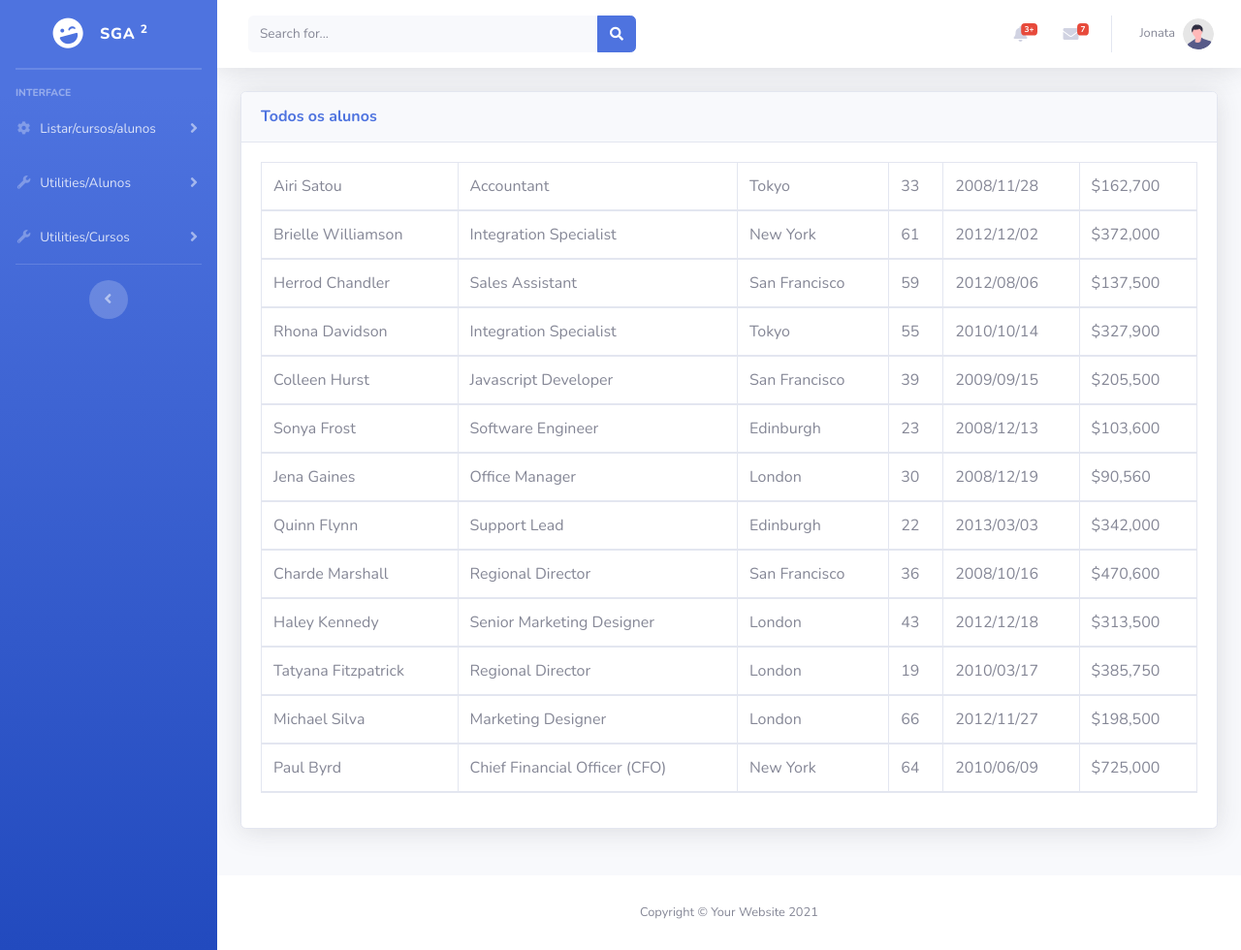
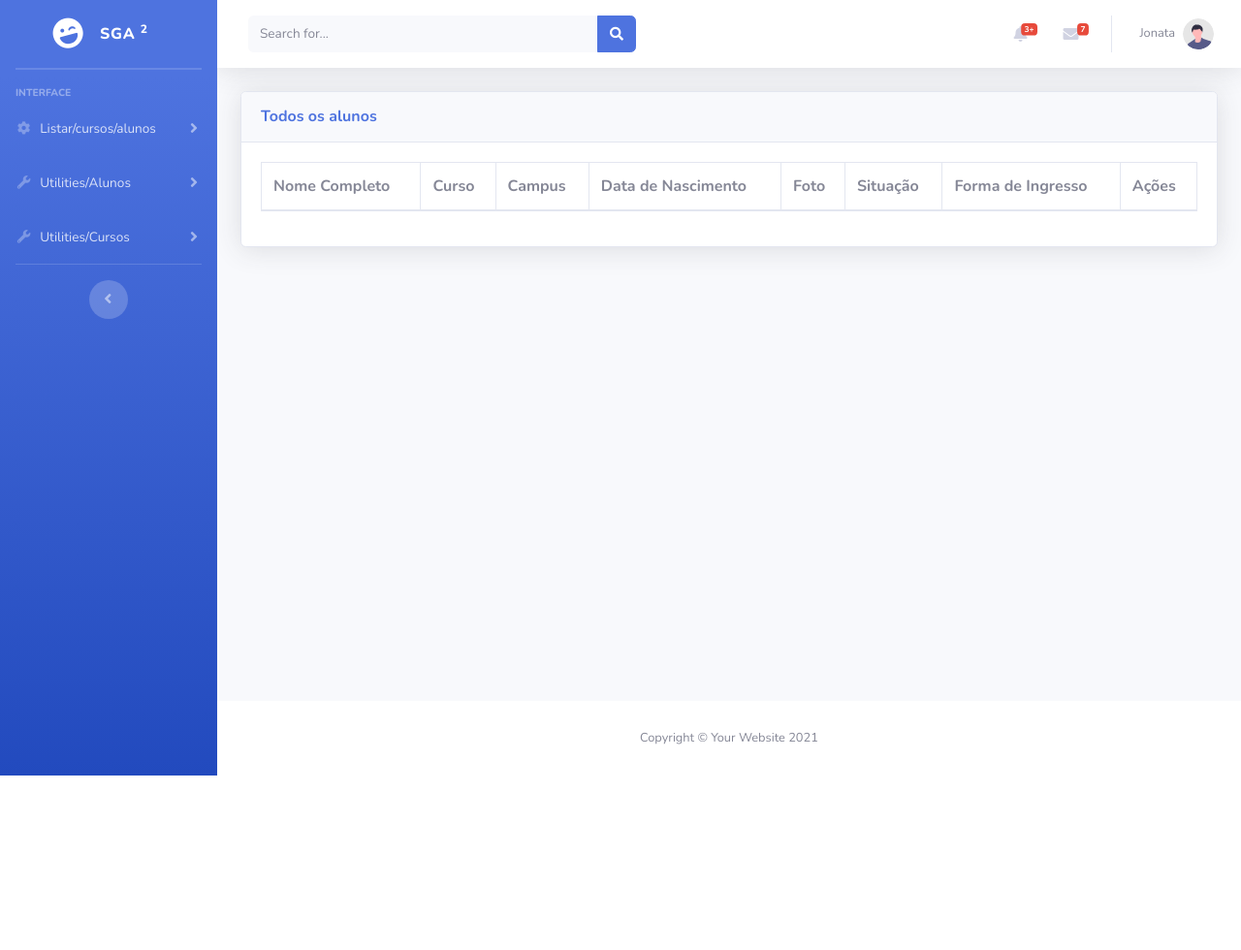
Before and after one commit to JonataRubens/Fabrica, a Django app: page /listas/listar_Alunos/ in a window 1280 px wide. Shown: the whole page at 97% size. After the commit the page ends 800 px from the top, so only its background shows below. Run offline with Django 5.2, Linux system fonts and the light colour scheme; lists and menus that the app fills with data are empty; some libraries are stand-ins or nearby versions.

Commit message:
lista alunos

```diff
--- a/fabrica/urls.py
+++ b/fabrica/urls.py
@@ -1,16 +1,17 @@
 from django.contrib import admin
 from django.urls import include, path
 from fabrica.views import lista_alunos
-from .views import ViewRequests
+from .views import ViewRequests, default
 from fabrica import settings, views
 
 urlpatterns = [
     path('admin/', admin.site.urls),
-    path('', lista_alunos, name='index'),
+    path('', default, name='index'),
 
     # path('new_aluno/', views.new_aluno, name='new_aluno')
     path('<str:folder_name>/<str:template_name>/', ViewRequests.as_view(), name='view_requests'),
     path('cadastrar/', views.cadastrar_aluno, name='cadastrar_aluno'),
+    path('alunos/', views.lista_alunos, name='lista_alunos'),
 ]
 
 #urlpatterns += static(settings.MEDIA_URL, document_root=settings.MEDIA_ROOT)
--- a/fabrica/views.py
+++ b/fabrica/views.py
@@ -2,10 +2,11 @@ from django.shortcuts import redirect, render
 from django.urls import reverse_lazy
 from django.views.generic import TemplateView
 from fabrica.forms import AlunoForm
+from fabrica.models import Aluno
 
 
 
-def lista_alunos(request):
+def default(request):
     return render(request, 'index.html')
 
 class ViewRequests(TemplateView):
@@ -27,3 +28,8 @@ def cadastrar_aluno(request):
         form = AlunoForm()
 
     return render(request, 'edit_Aluno/new_Aluno.html', {'form': form})
+
+
+def lista_alunos(request):
+    alunos = Aluno.objects.all()  # Recupera todos os alunos do banco de dados
+    return render(request, 'listas/listar_Alunos.html', {'alunos': alunos})
--- a/templates/index.html
+++ b/templates/index.html
@@ -62,7 +62,7 @@
                     <div class="bg-white py-2 collapse-inner rounded">
                         <h6 class="collapse-header">Listar por:</h6>
                         <a class="collapse-item" href="{% url 'view_requests' folder_name='listas' template_name='listar_Cursos' %}">Cursos</a>
-                        <a class="collapse-item" href="{% url 'view_requests' folder_name='listas' template_name='listar_Alunos' %}">Todos alunos</a>
+                        <a class="collapse-item" href="{% url 'lista_alunos' %}">Todos alunos</a>
                     </div>
                 </div>
             </li>
--- a/templates/listas/listar_Alunos.html
+++ b/templates/listas/listar_Alunos.html
@@ -332,110 +332,38 @@
                             <table class="table table-bordered" id="dataTable" width="100%" cellspacing="0">
                               <thead>
                                 <tr>
-                                            <td>Airi Satou</td>
-                                            <td>Accountant</td>
-                                            <td>Tokyo</td>
-                                            <td>33</td>
-                                            <td>2008/11/28</td>
-                                            <td>$162,700</td>
+                                  <th>Nome Completo</th>
+                                  <th>Curso</th>
+                                  <th>Campus</th>
+                                  <th>Data de Nascimento</th>
+                                  <th>Foto</th>
+                                  <th>Situação</th>
+                                  <th>Forma de Ingresso</th>
+                                  <th>Ações</th>
                                 </tr>
+                              </thead>
+                              <tbody>
+                                {% for aluno in alunos %}
                                   <tr>
-                                            <td>Brielle Williamson</td>
-                                            <td>Integration Specialist</td>
-                                            <td>New York</td>
-                                            <td>61</td>
-                                            <td>2012/12/02</td>
-                                            <td>$372,000</td>
+                                    <td>{{ aluno.nome_completo }}</td>
+                                    <td>{{ aluno.curso }}</td>
+                                    <td>{{ aluno.campus }}</td>
+                                    <td>{{ aluno.data_nascimento }}</td>
+                                    <td>
+                                      {% if aluno.foto %}
+                                        <img src="{{ aluno.foto.url }}" alt="Foto do aluno" width="50">
+                                      {% else %}
+                                        <span>Sem Foto</span>
+                                      {% endif %}
+                                    </td>
+                                    <td>{{ aluno.situacao }}</td>
+                                    <td>{{ aluno.forma_ingresso }}</td>
+                                    <td>
+                                      <a href="#" class="btn btn-info btn-sm">Editar</a>
+                                      <a href="#" class="btn btn-danger btn-sm">Deletar</a>
+                                    </td>
                                   </tr>
-                                        <tr>
-                                            <td>Herrod Chandler</td>
-                                            <td>Sales Assistant</td>
-                                            <td>San Francisco</td>
-                                            <td>59</td>
-                                            <td>2012/08/06</td>
-                                            <td>$137,500</td>
-                                        </tr>
-                                        <tr>
-                                            <td>Rhona Davidson</td>
-                                            <td>Integration Specialist</td>
-                                            <td>Tokyo</td>
-                                            <td>55</td>
-                                            <td>2010/10/14</td>
-                                            <td>$327,900</td>
-                                        </tr>
-                                        <tr>
-                                            <td>Colleen Hurst</td>
-                                            <td>Javascript Developer</td>
-                                            <td>San Francisco</td>
-                                            <td>39</td>
-                                            <td>2009/09/15</td>
-                                            <td>$205,500</td>
-                                        </tr>
-                                        <tr>
-                                            <td>Sonya Frost</td>
-                                            <td>Software Engineer</td>
-                                            <td>Edinburgh</td>
-                                            <td>23</td>
-                                            <td>2008/12/13</td>
-                                            <td>$103,600</td>
-                                        </tr>
-                                        <tr>
-                                            <td>Jena Gaines</td>
-                                            <td>Office Manager</td>
-                                            <td>London</td>
-                                            <td>30</td>
-                                            <td>2008/12/19</td>
-                                            <td>$90,560</td>
-                                        </tr>
-                                        <tr>
-                                            <td>Quinn Flynn</td>
-                                            <td>Support Lead</td>
-                                            <td>Edinburgh</td>
-                                            <td>22</td>
-                                            <td>2013/03/03</td>
-                                            <td>$342,000</td>
-                                        </tr>
-                                        <tr>
-                                            <td>Charde Marshall</td>
-                                            <td>Regional Director</td>
-                                            <td>San Francisco</td>
-                                            <td>36</td>
-                                            <td>2008/10/16</td>
-                                            <td>$470,600</td>
-                                        </tr>
-                                        <tr>
-                                            <td>Haley Kennedy</td>
-                                            <td>Senior Marketing Designer</td>
-                                            <td>London</td>
-                                            <td>43</td>
-                                            <td>2012/12/18</td>
-                                            <td>$313,500</td>
-                                        </tr>
-                                        <tr>
-                                            <td>Tatyana Fitzpatrick</td>
-                                            <td>Regional Director</td>
-                                            <td>London</td>
-                                            <td>19</td>
-                                            <td>2010/03/17</td>
-                                            <td>$385,750</td>
-                                        </tr>
-                                        <tr>
-                                            <td>Michael Silva</td>
-                                            <td>Marketing Designer</td>
-                                            <td>London</td>
-                                            <td>66</td>
-                                            <td>2012/11/27</td>
-                                            <td>$198,500</td>
-                                        </tr>
-                                        <tr>
-                                            <td>Paul Byrd</td>
-                                            <td>Chief Financial Officer (CFO)</td>
-                                            <td>New York</td>
-                                            <td>64</td>
-                                            <td>2010/06/09</td>
-                                            <td>$725,000</td>
-                                        </tr>
-
+                                {% endfor %}
                               </tbody>
                             </table>
                           </div>
```
Also changed, not shown: db.sqlite3. Lines whose indentation alone changed are shown as unchanged.
